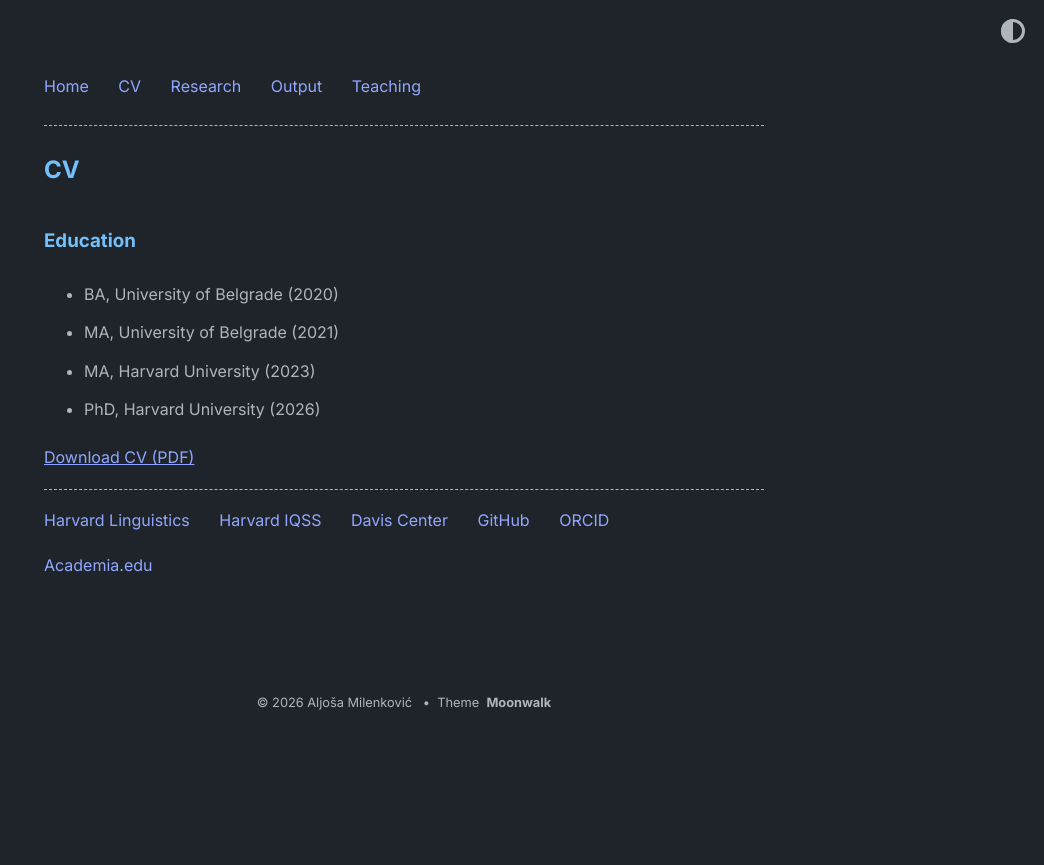
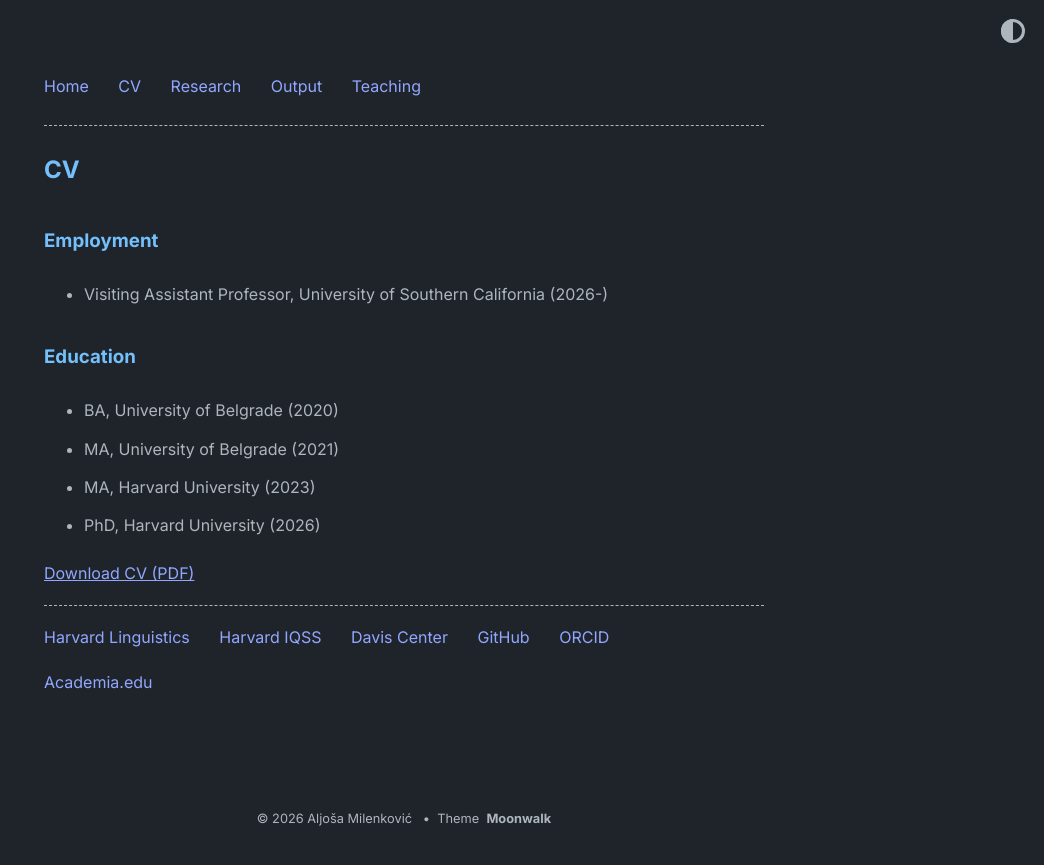
Before and after one commit to AljosaMilenkovic/AljosaMilenkovic.github.io, a Jekyll site: the page built from cv.md, in a window 1280 px wide. Shown: the top 865 px of the page, without its empty margins (236-1280 px from the left). Built offline with Jekyll 4.4.1, drawn with Linux system fonts in a browser that asks for light colours.

Commit message:
Add employment section to CV

```diff
--- a/cv.md
+++ b/cv.md
@@ -3,6 +3,9 @@ layout: page
 title: CV
 permalink: /cv/
 ---
+
+### Employment
+- Visiting Assistant Professor, University of Southern California (2026-)
 
 ### Education
 - BA, University of Belgrade (2020)
```
